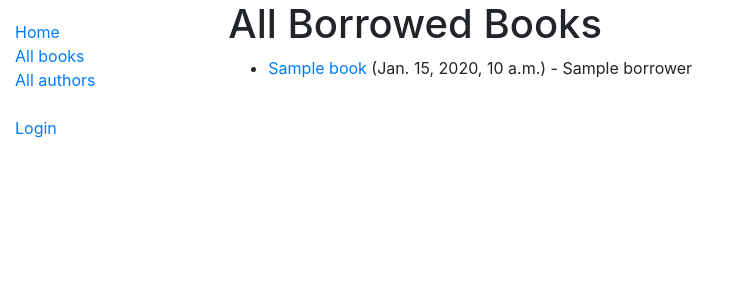
After one commit to LHW99/django_test, a Django app: template catalog/templates/catalog/bookinstance_list_all_borrowed.html in a window 1280 px wide. The commit adds this page. Shown: the top 300 px of the page, without its empty margins (0-740 px from the left). Run offline with Django 3.2, Linux system fonts and the light colour scheme; the template is opened without the code that fills it: most values are stand-ins (such as "Sample title", 1, 10 or a date in 2020); some libraries are stand-ins or nearby versions.

Commit message:
added staff user function

```diff
--- a/catalog/templates/base_generic.html
+++ b/catalog/templates/base_generic.html
@@ -17,13 +17,18 @@
         <ul class="sidebar-nav">
           <li><a href="{% url 'index' %}">Home</a></li>
           <li><a href="{% url 'books' %}">All books</a></li>
-          <li><a href="{% url 'authors' %}">All authors</a></li>
+          <li><a href="{% url 'authors' %}">All authors</a></li><br>
           {% if user.is_authenticated %}
             <li>User: {{ user.get_username }}</li>
             <li><a href="{% url 'my-borrowed' %}">My Borrowed</a></li>
             <li><a href="{% url 'logout'%}?next={{request.path}}">Logout</a></li>
           {% else %}
             <li><a href="{% url 'login'%}?next={{request.path}}">Login</a></li>
+          {% endif %}
+          <!-- if current user has the permission to mark returned(referred to in meta class of model.py) -->
+          {% if perms.catalog.can_mark_returned %}
+            <br><li>Staff</li>
+            <li><a href="{% url 'all-borrowed' %}">All Borrowed Books</a></li>
           {% endif %}
         </ul>
       {% endblock %}
--- /dev/null
+++ b/catalog/templates/catalog/bookinstance_list_all_borrowed.html
@@ -0,0 +1,19 @@
+{% extends "base_generic.html" %}
+
+{% block content %}
+  <h1>All Borrowed Books</h1>
+
+  {% if bookinstance_list %}
+  <ul>
+
+    {% for bookinst in bookinstance_list %}
+    <li class="{% if bookinst.is_overdue %}text_danger{% endif %}">
+      <a href="{% url 'book-detail' bookinst.book.pk %}">{{bookinst.book.title}}</a> ({{ bookinst.due_back }}) - {{ bookinst.borrower }}
+    </li>
+    {% endfor %}
+  </ul>
+
+  {% else %}
+    <p>There are no books borrowed.</p>
+  {% endif %}
+{% endblock %}
--- a/catalog/urls.py
+++ b/catalog/urls.py
@@ -16,4 +16,5 @@ urlpatterns = [
 
 urlpatterns += [
   path('mybooks/', views.LoanedBooksByUserListView.as_view(), name='my-borrowed'),
+  path('allbooks/', views.AllLoanedBooksView.as_view(), name='all-borrowed')
 ]
```
Also changed, not shown: catalog/views.py (+9 -0 lines), db.sqlite3.
